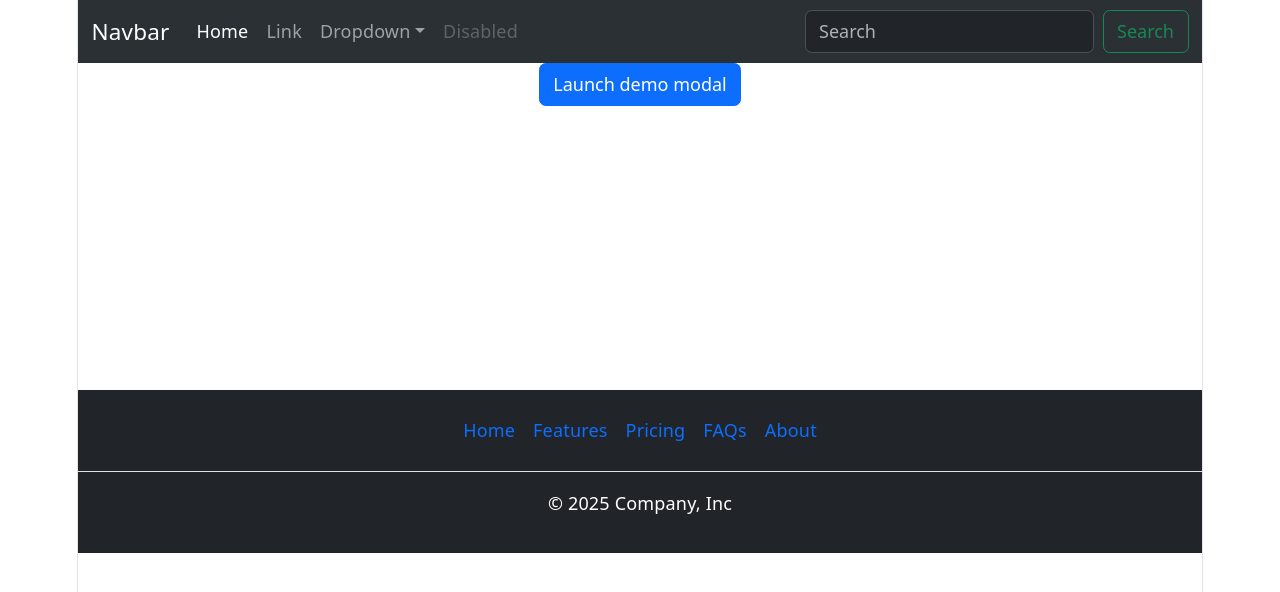
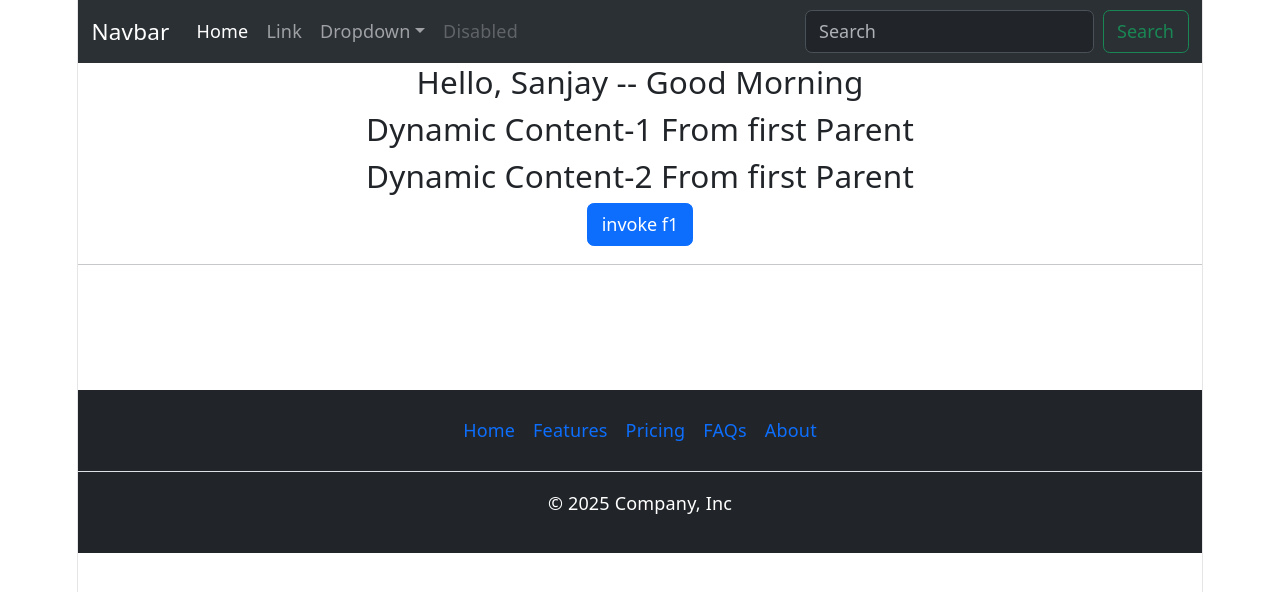
Before and after one commit to sanjaysamantra1/eureka_20_april_2026, a React (Vite) app in the folder react/React_App_1/: page / in a window 1280 px wide. Shown: the top 592 px of the page. Built offline with nearby package versions, Linux system fonts and the light colour scheme.

Commit message:
function as props

```diff
--- a/react/React_App_1/src/components/body/Body.tsx
+++ b/react/React_App_1/src/components/body/Body.tsx
@@ -15,6 +15,9 @@ function Body() {
   console.log(sub(10, 20));
   console.log(mul(10, 20));
   console.log(React); */
+  const f1FromBody = ()=>{
+    console.log('I am f1 from Body Component')
+  }
 
   return (
     <div className="myBody" style={{ minHeight: "300px" }}>
@@ -27,18 +30,18 @@ function Body() {
       {/* <ProductList></ProductList> */}
       {/* <EmployeeList /> */}
       {/* <TaskList /> */}
-      {/* <PropsDemo1 name="Sanjay" msg="Good Morning" >
+      <PropsDemo1 name="Sanjay" msg="Good Morning" f1FromBody={f1FromBody} >
           <h3>Dynamic Content-1 From first Parent</h3>
           <h3>Dynamic Content-2 From first Parent</h3>
       </PropsDemo1>
       <hr />
-      <PropsDemo1 name="Sanjay" msg="Good Morning" >
+      {/* <PropsDemo1 name="Sanjay" msg="Good Morning" >
           <h3>Dynamic Content-1 From second Parent</h3>
           <h3>Dynamic Content-2 From second Parent</h3>
       </PropsDemo1> */}
-      <MyModal>
+      {/* <MyModal>
         <img src='https://encrypted-tbn0.gstatic.com/images?q=tbn:ANd9GcQcR5U16C8yXgBpl7-Bc7Itjx3_LRl425zINA&s' />
-      </MyModal>
+      </MyModal> */}
     </div>
   );
 }
--- a/react/React_App_1/src/components/props/PropsDemo1.tsx
+++ b/react/React_App_1/src/components/props/PropsDemo1.tsx
@@ -3,13 +3,16 @@ interface Greeting{
   name:string; // mandatory props
   msg?:string; // optional props
   children?:any;
+  f1FromBody?:any;
 }
-export default function PropsDemo1({ name, msg = 'good morning',children}:Greeting) {
+export default function PropsDemo1({ name, msg = 'good morning',children,f1FromBody}:Greeting) {
   return <>
   <h3>Hello, {name} -- {msg}</h3>
   {/* <h3>Static content-1 from Child Component</h3>
   <h3>Static content-2 from Child Component</h3> */}
   {children}
+
+  <button className="btn btn-primary" onClick={f1FromBody}>invoke f1</button>
   </>
 }
 
```
